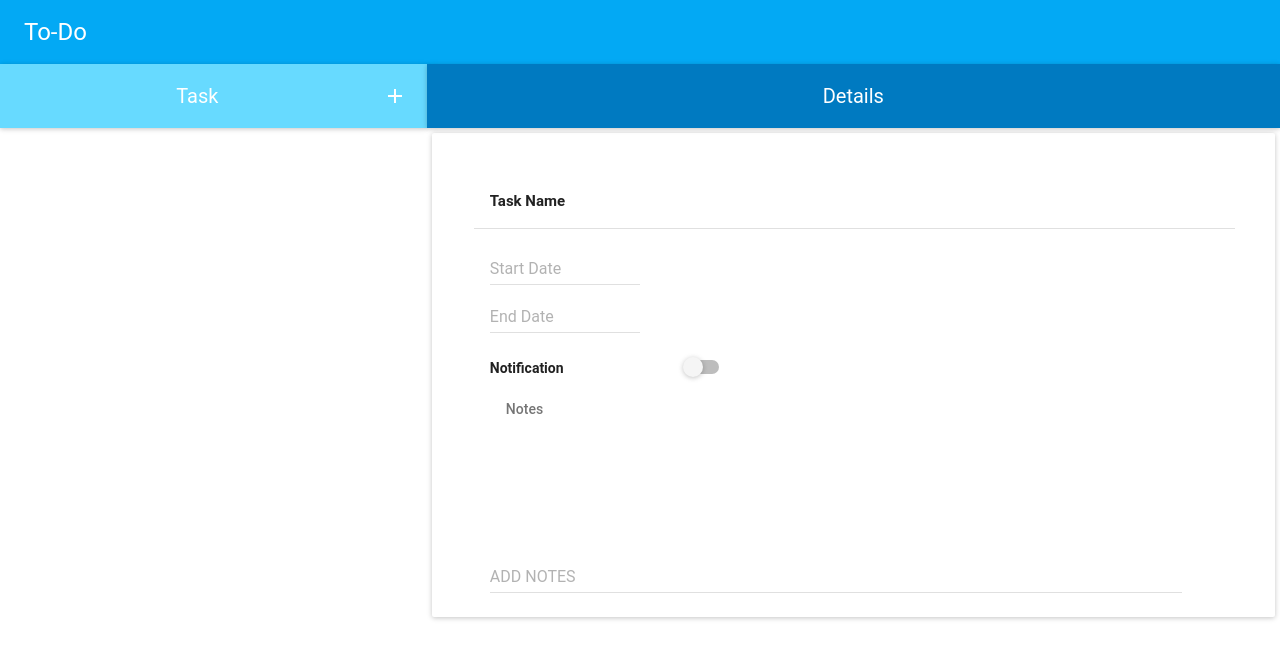
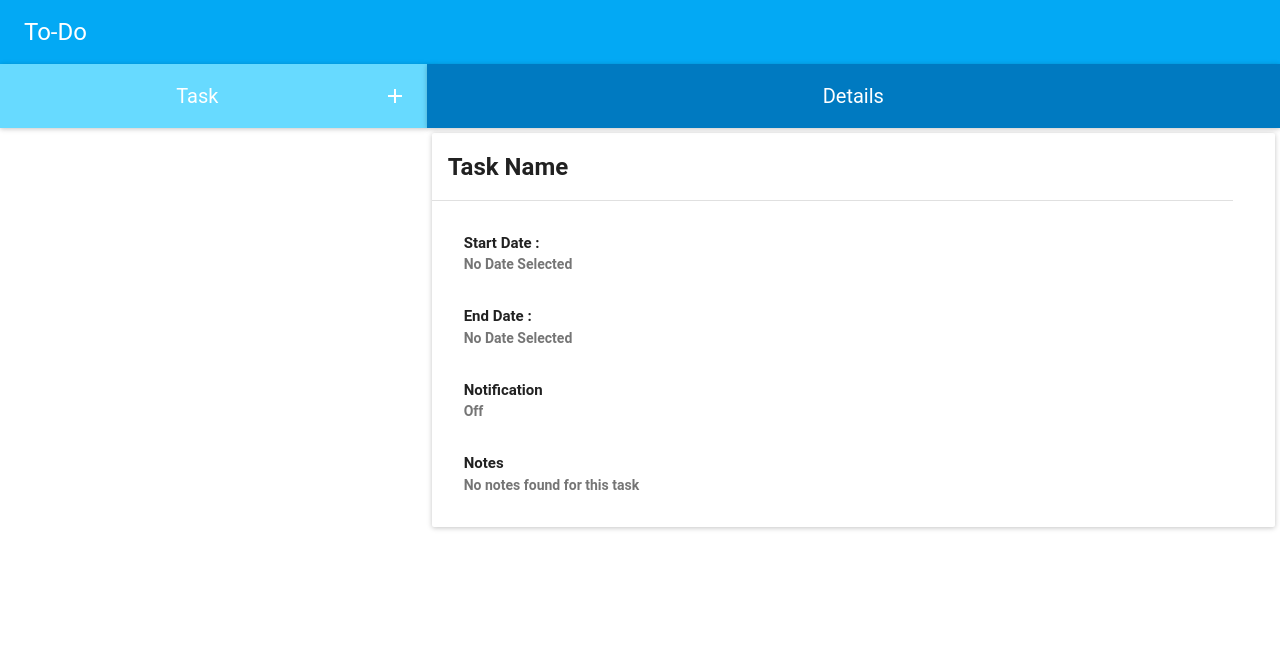
Before and after one commit to amanshu-kataria/to-do-react, a React (Create React App) app: page / in a window 1280 px wide. Shown: the top 658 px of the page. Built offline with nearby package versions, Linux system fonts and the light colour scheme.

Commit message:
Better display of task

```diff
--- a/src/detailsPanel.js
+++ b/src/detailsPanel.js
@@ -1,17 +1,14 @@
 import React, { Component } from "react";
 import AppBar from "material-ui/AppBar";
 import "./detailsPanel.css";
-import { Card, CardHeader, CardText } from "material-ui/Card";
-import DatePicker from "material-ui/DatePicker";
-import Toggle from "material-ui/Toggle";
-import Divider from "material-ui/Divider";
-import TextField from "material-ui/TextField";
-import Subheader from "material-ui/Subheader";
+import Card from "material-ui/Card";
 import EditMode from "./editMode.js";
+import DisplayMode from "./displayMode.js";
 
 class DetailsPanel extends Component {
   constructor(props) {
     super(props);
+
     this.state = {
       name: "",
       notification: "",
@@ -19,7 +16,6 @@ class DetailsPanel extends Component {
       startDate: "",
       endDate: ""
     };
-    this.changeNotificationSetting = this.changeNotificationSetting.bind(this);
   }
 
   componentWillMount() {
@@ -27,7 +23,13 @@ class DetailsPanel extends Component {
       this.setState({ name: "Task Name", notification: false });
     else {
       var task = JSON.parse(localStorage.getItem("taskList"))[this.props.task];
-      this.setState({ name: task.name, notification: task.notification });
+      this.setState({
+        name: task.name,
+        notification: task.notification,
+        notes: task.notes,
+        startDate: task.startDate,
+        endDate: task.endDate
+      });
     }
   }
 
@@ -36,17 +38,14 @@ class DetailsPanel extends Component {
       this.setState({ name: "Task Name", notification: false });
     else {
       var task = JSON.parse(localStorage.getItem("taskList"))[nextProps.task];
-      this.setState({ name: task.name, notification: task.notification });
+      this.setState({
+        name: task.name,
+        notification: task.notification,
+        notes: task.notes,
+        startDate: task.startDate,
+        endDate: task.endDate
+      });
     }
-  }
-
-  changeNotificationSetting(e) {
-    if (this.props.task === -1) return;
-
-    this.setState({ notification: e.target.checked });
-    var task = JSON.parse(localStorage.getItem("taskList"));
-    task[this.props.task].notification = e.target.checked;
-    localStorage.setItem("taskList", JSON.stringify(task));
   }
 
   render() {
@@ -54,19 +53,6 @@ class DetailsPanel extends Component {
       cardStyle: {
         paddingTop: "5%",
         paddingLeft: "5%"
-      },
-      datePicker: {
-        width: 150
-      },
-      toggle: {
-        maxWidth: "30%",
-        marginTop: 15
-      },
-      divider: {
-        marginRight: "5%"
-      },
-      title: {
-        fontWeight: "bold"
       }
     };
 
@@ -80,38 +66,9 @@ class DetailsPanel extends Component {
           showMenuIconButton={false}
         />
         <div className="wrapper">
-          <Card style={styles.cardStyle}>
+          <Card style={this.props.editMode ? styles.cardStyle : ""}>
             {!this.props.editMode ? (
-              <div>
-                <CardHeader title={this.state.name} style={styles.title} />
-                <Divider style={styles.divider} />
-                <CardText>
-                  <DatePicker
-                    textFieldStyle={styles.datePicker}
-                    hintText="Start Date"
-                  />
-                  <DatePicker
-                    textFieldStyle={styles.datePicker}
-                    hintText="End Date"
-                  />
-                  <Toggle
-                    label="Notification"
-                    style={styles.toggle}
-                    toggled={this.state.notification}
-                    onToggle={this.changeNotificationSetting}
-                    labelStyle={{ fontWeight: 600 }}
-                  />
-
-                  <Subheader>Notes</Subheader>
-                  <TextField
-                    hintText="ADD NOTES"
-                    multiLine={true}
-                    rows={6}
-                    rowsMax={6}
-                    style={{ width: "90%" }}
-                  />
-                </CardText>
-              </div>
+              <DisplayMode taskData={this.state} />
             ) : (
               <EditMode
                 index={this.props.editIndex}
--- /dev/null
+++ b/src/displayMode.js
@@ -0,0 +1,75 @@
+import React, { Component } from "react";
+import { CardHeader, CardText, CardTitle } from "material-ui/Card";
+import Divider from "material-ui/Divider";
+
+class DisplayMode extends Component {
+  render() {
+    const styles = {
+      divider: {
+        marginRight: "5%"
+      },
+      title: {
+        fontWeight: "bold"
+      }
+    };
+    return (
+      <div>
+        <CardTitle
+          title={
+            this.props.taskData.name === "" ? (
+              "Task Name"
+            ) : (
+              this.props.taskData.name
+            )
+          }
+          style={styles.title}
+        />
+        <Divider style={styles.divider} />
+        <CardText>
+          <CardHeader
+            title="Start Date :"
+            subtitle={
+              this.props.taskData.startDate ? (
+                this.props.taskData.startDate
+              ) : (
+                "No Date Selected"
+              )
+            }
+            style={styles.title}
+          />
+          <CardHeader
+            title="End Date :"
+            subtitle={
+              this.props.taskData.endDate ? (
+                this.props.taskData.endDate
+              ) : (
+                "No Date Selected"
+              )
+            }
+            style={styles.title}
+          />
+
+          <CardHeader
+            title="Notification"
+            subtitle={this.props.taskData.notification ? "On" : "Off"}
+            style={styles.title}
+          />
+
+          <CardHeader
+            title="Notes"
+            subtitle={
+              this.props.taskData.notes === "" ? (
+                "No notes found for this task"
+              ) : (
+                this.props.taskData.notes
+              )
+            }
+            style={styles.title}
+          />
+        </CardText>
+      </div>
+    );
+  }
+}
+
+export default DisplayMode;
--- a/src/toDoList.js
+++ b/src/toDoList.js
@@ -85,7 +85,8 @@ class ToDoList extends Component {
       important: false,
       notification: false,
       startDate: null,
-      endDate: null
+      endDate: null,
+      notes: ""
     };
 
     list.push(this.newTask);
@@ -192,6 +193,7 @@ class ToDoList extends Component {
               </IconButton>
             </div>
           ) : null}
+
           <List>
             {this.state.taskList.map((task, index) => (
               <TaskItem
```
